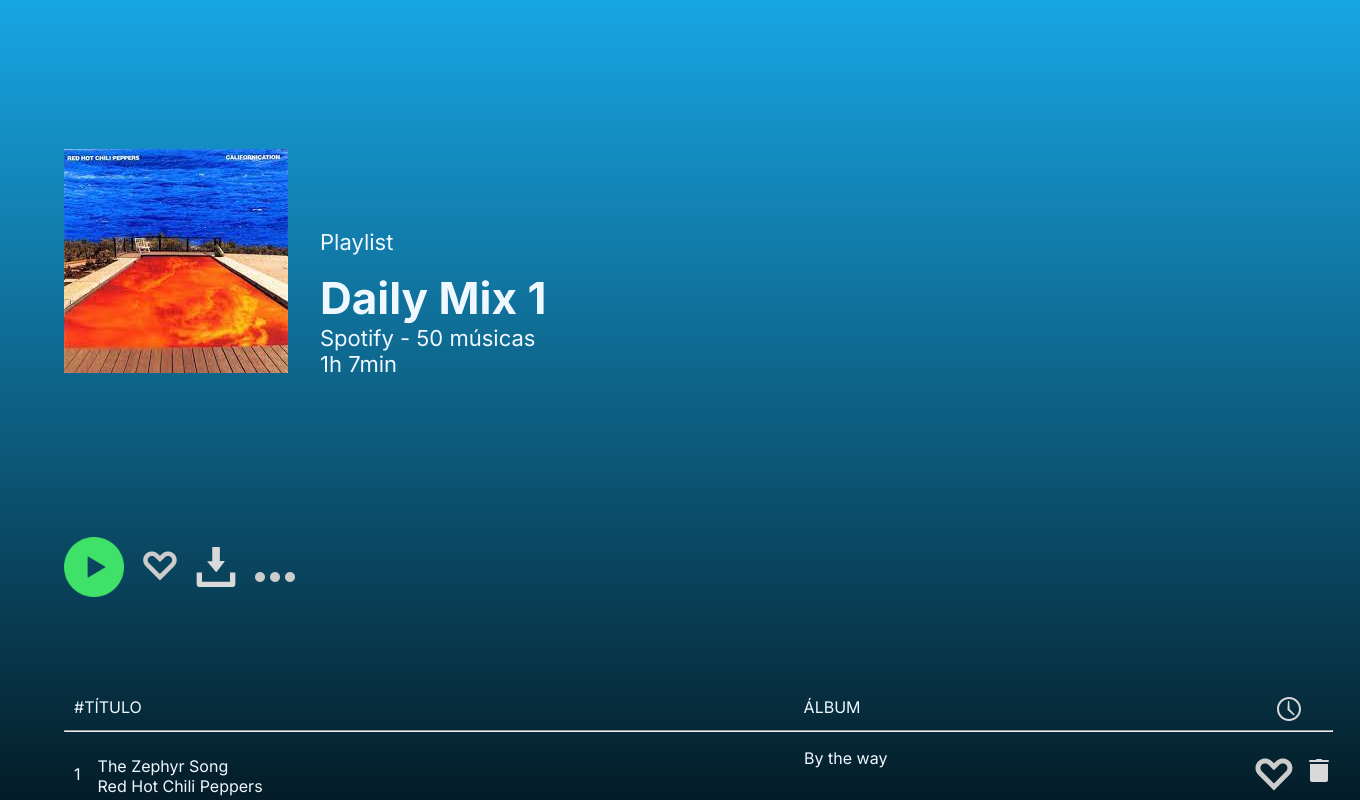
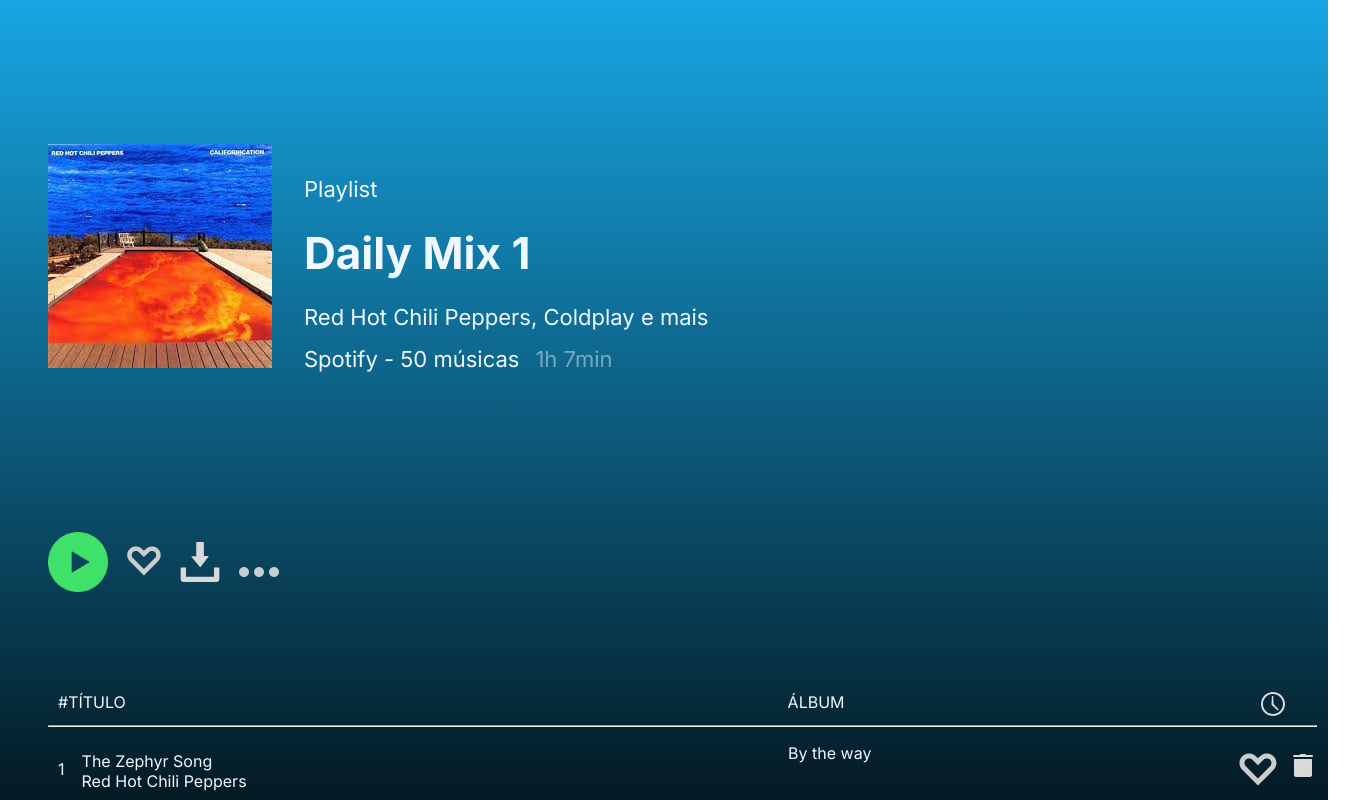
Before and after one commit to AugustoGuerradeLima/ijr-frondend, a React (Vite) app in the folder ISpotify/: page / in a window 1280 px wide. Shown: the top 800 px of the page, 1360 px wide, since content can reach past the window. Built offline with nearby package versions, Linux system fonts and the light colour scheme.

Commit message:
Reorganizando o projeto, add pasta de páginas

```diff
--- a/ISpotify/src/App.css
+++ b/ISpotify/src/App.css
@@ -5,64 +5,6 @@
   color: aliceblue;
 }
 
-.App{
-  margin-top: 8.3rem;
-  margin-left: 3rem;
-  height: 100%;
-  width: 100vw;
-  display: flex;
-  flex-direction: column;
-  padding: 1rem;
+/* .App{
 }
-
-.buttons-line{
-  display: flex;
-  margin-bottom: 6rem;
-}
-
-
-.PB{
-  max-width: 60px;
-  margin-right: 1rem;
-  cursor: pointer;
-}
-
-.HB{
-  margin-top: 5px;
-  max-width: 40px;
-  margin-right: 1rem;
-  cursor: pointer;
-}
-
-.DB{
-  margin-top: 10px;
-  max-width: 40px;
-  margin-right: 1rem;
-  cursor: pointer;
-}
-
-.TD{
-  margin-left: 0.2rem;
-  margin-top: 20px;
-  max-width: 40px;
-  cursor: pointer;
-}
-
-.songs-top-line{
-  display: flex;
-  margin-left: 10px;
-  margin-bottom: 5px;
-  width: 100%;
-}
-
-.title{
-  width: 57%;
-}
-
-.album{
-  width: 37%;
-}
-
-hr{
-  width: 99%;
-}
+ */
--- a/ISpotify/src/App.jsx
+++ b/ISpotify/src/App.jsx
@@ -1,104 +1,13 @@
 import { useState, useEffect } from 'react'
 
-import DownloadIcon from "./images/download.svg";
-import HeartIconUnliked from "./images/heart.svg";
-import HeartIconLiked from "./images/heart-v2.svg";
-import PlayButton from "./images/playButton.png";
-import ThreeDots from "./images/threeDots.png";
-import ClockIcon from "./images/clock.svg";
-
 import "./App.css";
-import Playlist from "./components/Playlist"
-import Song from "./components/Song"
+import Playlist from './pages/Playlist/Playlist';
 
 function App() {
 
-  const [songs, setSongs] = useState([
-    {
-      id: 1,
-      songName: "The Zephyr Song",
-      artistName: "Red Hot Chili Peppers",
-      albumName: "By the way",
-    },
-    {
-      id: 2,
-      songName: "Talk",
-      artistName: "Coldplay",
-      albumName: "X&Y",
-    },
-    {
-      id: 3,
-      songName: "Cidade Negra",
-      artistName: "Firmamento",
-      albumName: "Cidade Negra Acústico MTV",
-    }
-  ])
-
-  const removeSong = (id) => {
-    const updatedSongs = songs.filter((song) => song.id !== id)
-    setSongs(updatedSongs)
-  }
-
-  const [likeHeart, setLikeHeart] = useState(false)
-
-  const handleLikeHeart = () => {
-    if (likeHeart == false) {
-      setLikeHeart(true)
-    } else {
-      setLikeHeart(false)
-    }
-
-  }
-
   return (
     <div className="App">
-      <Playlist
-        name="Daily Mix 1"
-        artists="Red Hot Chili Peppers, Coldplay e mais"
-        numberOfSongs="50"
-        duration="1h 7min"
-      />
-
-      <div className="buttons-line">
-        <p className="play-button">
-          <img className='PB' src={PlayButton} alt="play button" />
-        </p>
-        {!likeHeart ?
-          (<p className="heart-button">
-            <img className='HB' src={HeartIconUnliked} alt="unlike button" id={likeHeart} onClick={handleLikeHeart} />
-          </p>) :
-          (<p className="heart-button">
-            <img className='HB' src={HeartIconLiked} alt="like button" id={likeHeart} onClick={handleLikeHeart} />
-          </p>)}
-        <p className="download-button">
-          <img className='DB' src={DownloadIcon} alt="download button" />
-        </p>
-        <p className="three-dots">
-          <img className='TD' src={ThreeDots} alt="know more button" />
-        </p>
-      </div>
-
-      <div className="songs-top-line">
-        <p className='title'>#TÍTULO</p>
-        <p className='album'>ÁLBUM</p>
-        <p className="clock-icon">
-          <img src={ClockIcon} alt="clock icon" />
-        </p>
-      </div>
-
-      <hr />
-
-      {songs.map(((song, index) => (
-        <Song
-          key={song.id}
-          number={index + 1}
-          songName={song.songName}
-          artistName={song.artistName}
-          albumName={song.albumName}
-          removeSong={() => removeSong(song.id)}
-        />
-      )))}
-
+      <Playlist />
     </div>
   );
 }
--- a/ISpotify/src/components/Playlist.css
+++ /dev/null
@@ -1,15 +0,0 @@
-.playlist-container {
-    display: flex;
-    margin-bottom: 10rem;
-    width: 100%;
-}
-
-.top-info {
-    margin-left: 2rem;
-    margin-top: 5rem;
-    font-size: 22px;
-}
-
-.playlist {
-    margin-bottom: 1rem;
-}
--- a/ISpotify/src/components/Song.css
+++ b/ISpotify/src/components/SongPlaylist.css
@@ -1,4 +1,4 @@
-.song-container{
+.song-playlist-container{
   width: 100%;
 }
 
--- a/ISpotify/src/components/Song.jsx
+++ b/ISpotify/src/components/SongPlaylist.jsx
@@ -4,9 +4,9 @@
 import HeartIconUnliked from "../images/heart.svg";
 import HeartIconLiked from "../images/heart-v2.svg";
 
-import './Song.css'
+import './SongPlaylist.css'
 
-const Song = ({ number, songName, artistName, albumName, removeSong }) => {
+const SongPlaylist = ({ number, songName, artistName, albumName, removeSong }) => {
 
   const [likeHeart, setLikeHeart] = useState(false)
 
@@ -20,7 +20,7 @@
   }
 
   return (
-    <div className="song-container">
+    <div className="song-playlist-container">
       <div className="song">
         <div className="info">
          <span>{number}</span>
@@ -48,4 +48,4 @@
   );
 };
 
-export default Song
+export default SongPlaylist
--- /dev/null
+++ b/ISpotify/src/components/TopPlaylist.css
@@ -0,0 +1,29 @@
+.top-playlist-container {
+    display: flex;
+    margin-bottom: 10rem;
+    width: 100%;
+}
+
+.top-info {
+    margin-left: 2rem;
+    /* margin-top: 5rem; */
+    font-size: 22px;
+    display: flex;
+    flex-direction: column;
+    /* align-items: normal; */
+    justify-content: space-between;
+}
+
+.playlist {
+    margin-top: 2rem;
+}
+
+.number-songs-hours{
+    display: flex;
+    margin-top: 1rem;
+}
+
+.duration{
+    margin-left: 1rem;
+    color: rgba(255, 255, 255, 0.44);
+}
--- a/ISpotify/src/components/Playlist.jsx
+++ b/ISpotify/src/components/TopPlaylist.jsx
@@ -1,11 +1,11 @@
 import React from "react";
 import AlbumCover from "../images/albumcover.png";
 
-import './Playlist.css'
+import './TopPlaylist.css'
 
-const Playlist = (props) => {
+const TopPlaylist = (props) => {
   return (
-    <div className="playlist-container">
+    <div className="top-playlist-container">
       <div className="album-cover">
         <p className="album">
           <img src={AlbumCover} alt="album cover" />
@@ -15,13 +15,16 @@
         <p className="playlist">Playlist</p>
         <h1 className="daily-mix">{props.name}</h1>
         <div className="more-info">
-          <p>{props.nrtists}</p>
-          <p>Spotify - {props.numberOfSongs} músicas</p>
-          <p className="duration">{props.duration}</p>
+          <p>{props.artists}</p>
+          <div className="number-songs-hours">
+            <p>Spotify - {props.numberOfSongs} músicas</p>
+            <p className="duration">{props.duration}</p>
+          </div>
+
         </div>
       </div>
     </div>
   );
 };
 
-export default Playlist
+export default TopPlaylist
--- a/ISpotify/src/index.css
+++ b/ISpotify/src/index.css
@@ -7,6 +7,7 @@
 
 
 body{
-    background: linear-gradient(to bottom, #17A6E4, black);
+    /* background: linear-gradient(to bottom, #17A6E4, black); */
     height: 100%;
+    width: 100%;
 }
--- /dev/null
+++ b/ISpotify/src/pages/Playlist/Playlist.css
@@ -0,0 +1,61 @@
+.playlist-container{
+  height: 100%;
+  width: 100%;
+  display: flex;
+  flex-direction: column;
+  padding-left: 3rem;
+  padding-top: 9rem;
+  background: linear-gradient(to bottom, #17A6E4, black);
+}
+
+.buttons-line{
+  display: flex;
+  margin-bottom: 6rem;
+}
+
+
+.PB{
+  max-width: 60px;
+  margin-right: 1rem;
+  cursor: pointer;
+}
+
+.HB{
+  margin-top: 5px;
+  max-width: 40px;
+  margin-right: 1rem;
+  cursor: pointer;
+}
+
+.DB{
+  margin-top: 10px;
+  max-width: 40px;
+  margin-right: 1rem;
+  cursor: pointer;
+}
+
+.TD{
+  margin-left: 0.2rem;
+  margin-top: 20px;
+  max-width: 40px;
+  cursor: pointer;
+}
+
+.songs-top-line{
+  display: flex;
+  margin-left: 10px;
+  margin-bottom: 5px;
+  width: 100%;
+}
+
+.title{
+  width: 57%;
+}
+
+.album{
+  width: 37%;
+}
+
+hr{
+  width: 99%;
+}
--- /dev/null
+++ b/ISpotify/src/pages/Playlist/Playlist.jsx
@@ -0,0 +1,107 @@
+import React from 'react'
+import { useState, useEffect } from 'react'
+
+import DownloadIcon from "../../images/download.svg";
+import HeartIconUnliked from "../../images/heart.svg";
+import HeartIconLiked from "../../images/heart-v2.svg";
+import PlayButton from "../../images/playButton.png";
+import ThreeDots from "../../images/threeDots.png";
+import ClockIcon from "../../images/clock.svg";
+
+import "./Playlist.css"
+
+import TopPlaylist from '../../components/TopPlaylist';
+import SongPlaylist from '../../components/SongPlaylist';
+
+const Playlist = () => {
+
+  const [songs, setSongs] = useState([
+    {
+      id: 1,
+      songName: "The Zephyr Song",
+      artistName: "Red Hot Chili Peppers",
+      albumName: "By the way",
+    },
+    {
+      id: 2,
+      songName: "Talk",
+      artistName: "Coldplay",
+      albumName: "X&Y",
+    },
+    {
+      id: 3,
+      songName: "Cidade Negra",
+      artistName: "Firmamento",
+      albumName: "Cidade Negra Acústico MTV",
+    }
+  ])
+
+  const removeSong = (id) => {
+    const updatedSongs = songs.filter((song) => song.id !== id)
+    setSongs(updatedSongs)
+  }
+
+  const [likeHeart, setLikeHeart] = useState(false)
+
+  const handleLikeHeart = () => {
+    if (likeHeart == false) {
+      setLikeHeart(true)
+    } else {
+      setLikeHeart(false)
+    }
+
+  }
+
+  return (
+    <div className='playlist-container'>
+      <TopPlaylist
+        name="Daily Mix 1"
+        artists="Red Hot Chili Peppers, Coldplay e mais"
+        numberOfSongs="50"
+        duration="1h 7min"
+      />
+
+      <div className="buttons-line">
+        <p className="play-button">
+          <img className='PB' src={PlayButton} alt="play button" />
+        </p>
+        {!likeHeart ?
+          (<p className="heart-button">
+            <img className='HB' src={HeartIconUnliked} alt="unlike button" id={likeHeart} onClick={handleLikeHeart} />
+          </p>) :
+          (<p className="heart-button">
+            <img className='HB' src={HeartIconLiked} alt="like button" id={likeHeart} onClick={handleLikeHeart} />
+          </p>)}
+        <p className="download-button">
+          <img className='DB' src={DownloadIcon} alt="download button" />
+        </p>
+        <p className="three-dots">
+          <img className='TD' src={ThreeDots} alt="know more button" />
+        </p>
+      </div>
+
+      <div className="songs-top-line">
+        <p className='title'>#TÍTULO</p>
+        <p className='album'>ÁLBUM</p>
+        <p className="clock-icon">
+          <img src={ClockIcon} alt="clock icon" />
+        </p>
+      </div>
+
+      <hr />
+
+      {songs.map(((song, index) => (
+        <SongPlaylist
+          key={song.id}
+          number={index + 1}
+          songName={song.songName}
+          artistName={song.artistName}
+          albumName={song.albumName}
+          removeSong={() => removeSong(song.id)}
+        />
+      )))}
+    </div>
+  )
+}
+
+export default Playlist
```
